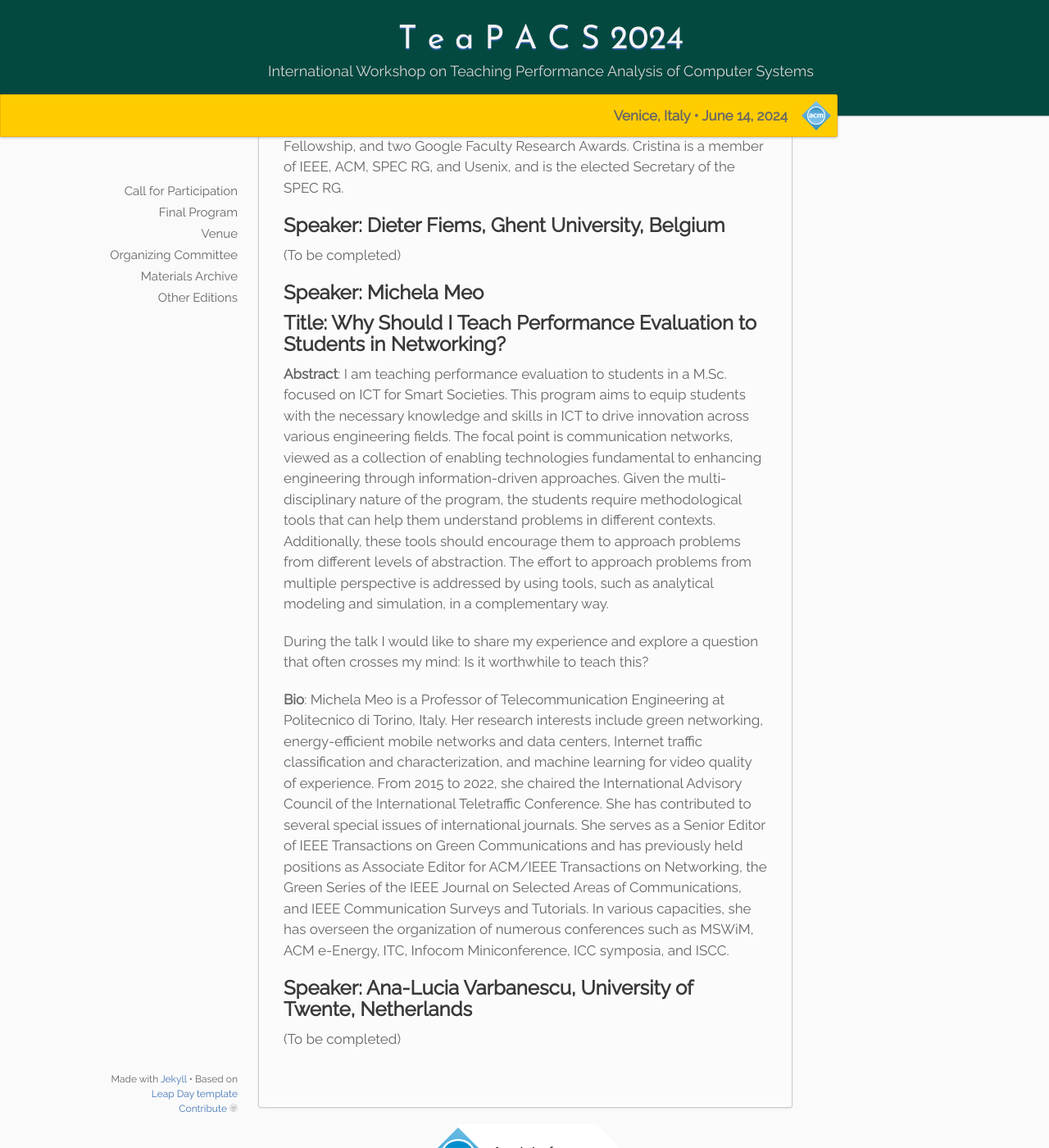
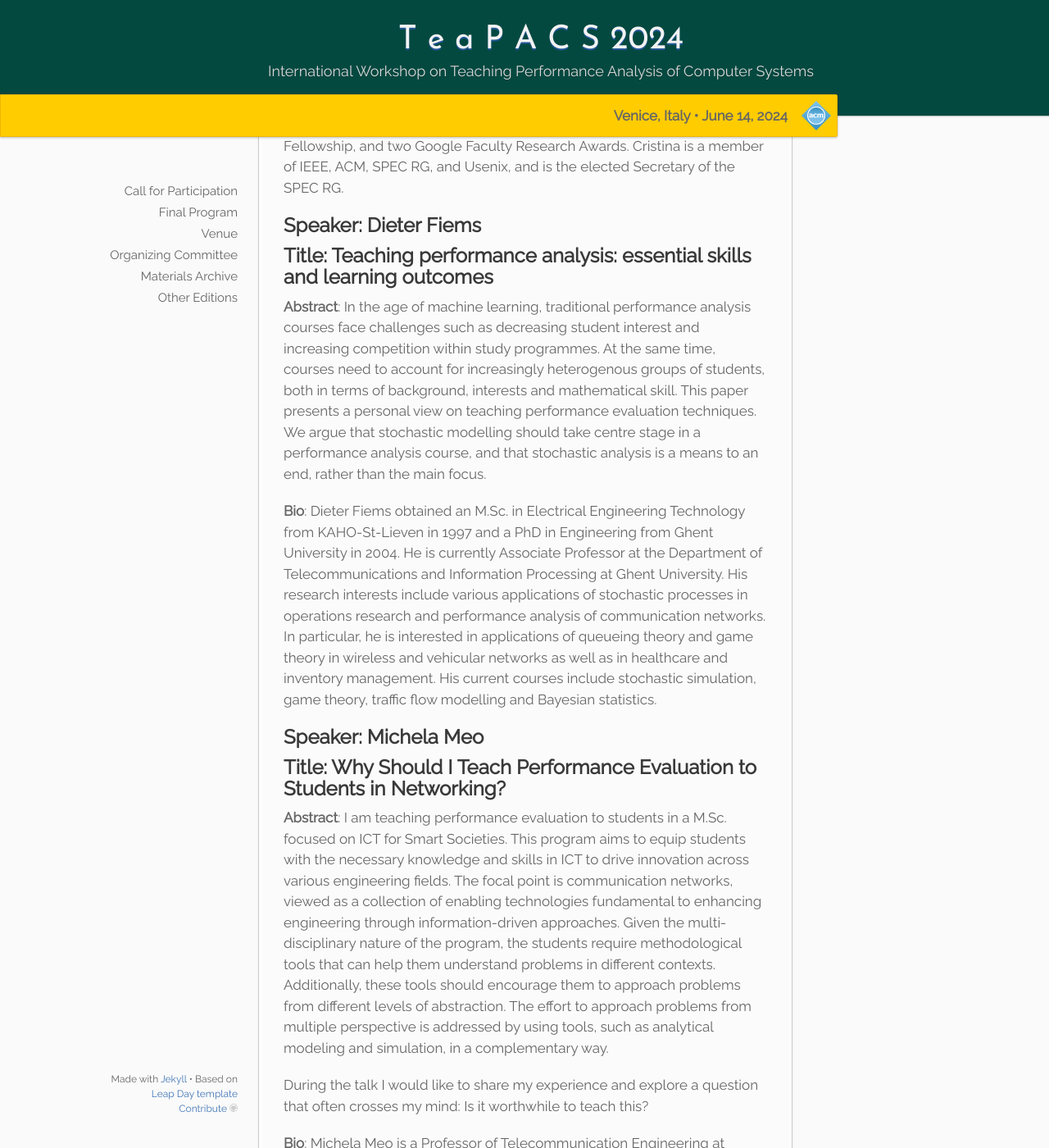
Before and after one commit to alessandropellegrini/teapacs.github.io, a Jekyll site: the page built from _2024/05.program.md, in a window 1280 px wide and 1400 px high, scrolled down 898 px. Shown: the whole window at 82% size. Built offline with Jekyll 4.4.1, drawn with Linux system fonts in a browser that asks for light colours.

Commit message:
Update 05.program.md

```diff
--- a/_2024/05.program.md
+++ b/_2024/05.program.md
@@ -30,8 +30,12 @@ permalink: /:collection/program/
 
 **Bio**: Cristina L. Abad is a Professor in the Department of Electrical Engineering and Computer Science at Escuela Superior Politécnica del Litoral in Guayaquil-Ecuador, where she leads the Distributed Systems Research Lab and co-directs the Big Data Research Group. She received her Ph.D. in 2014 from the University of Illinois at Urbana-Champaign. For three years during her PhD, she was a Software Engineering Intern in the Hadoop Core Team at Yahoo, where she worked on workload modeling and evaluation of the HDFS and had the opportunity to contribute to the Apache Hadoop codebase. Her research interests lie at the intersection of Distributed Systems and Performance Engineering. In particular, she works on designing and building distributed systems that can self-adapt to workload changes and maximize performance, with applications in cloud computing and Big Data. Her international funding sources have included VLIR-UOS, Google, Microsoft, Amazon Web Services, and AT&T Labs Research. She has received a Fulbright Fellowship, a UIUC CS Excellence Fellowship, and two Google Faculty Research Awards. Cristina is a member of IEEE, ACM, SPEC RG, and Usenix, and is the elected Secretary of the SPEC RG.
 
-## Speaker: Dieter Fiems, Ghent University, Belgium
-(To be completed)
+## Speaker: Dieter Fiems
+## Title: Teaching performance analysis: essential skills and learning outcomes
+
+**Abstract**: In the age of machine learning, traditional performance analysis courses face challenges such as decreasing student interest and increasing competition within study programmes. At the same time, courses need to account for increasingly heterogenous groups of students, both in terms of background, interests and mathematical skill. This paper presents a personal view on teaching performance evaluation techniques. We argue that stochastic modelling should take centre stage in a performance analysis course, and that stochastic analysis is a means to an end, rather than the main focus.
+
+**Bio**: Dieter Fiems obtained an M.Sc. in Electrical Engineering Technology from KAHO-St-Lieven in 1997 and a PhD in Engineering from Ghent University in 2004. He is currently Associate Professor at the Department of Telecommunications and Information Processing at Ghent University. His research interests include various applications of stochastic processes in operations research and performance analysis of communication networks. In particular, he is interested in applications of queueing theory and game theory in wireless and vehicular networks as well as in healthcare and inventory management. His current courses include stochastic simulation, game theory, traffic flow modelling and Bayesian statistics.
 
 ## Speaker: Michela Meo
 ## Title: Why Should I Teach Performance Evaluation to Students in Networking?
```
